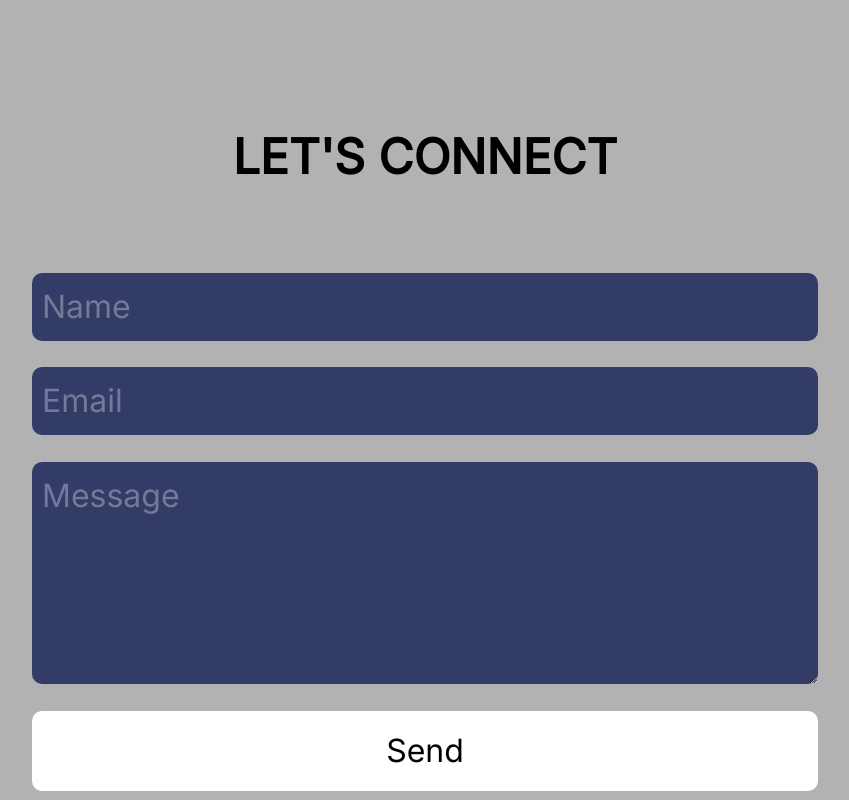
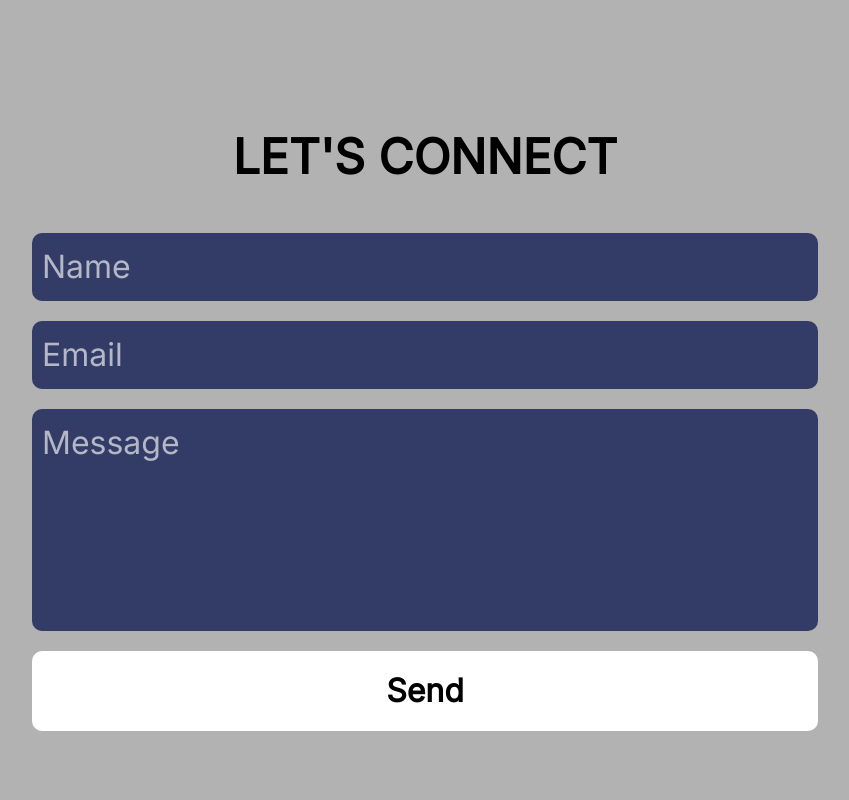
Before and after one commit to bainblan/Personal-Portfolio, a Next.js app: page / in a window 1280 px wide. Shown: the part 6500-7300 px from the top of the page, without its empty margins (215-1064 px from the left). Built offline with nearby package versions, Linux system fonts and the light colour scheme; no server answers.

Commit message:
tried integrating Supabase

```diff
--- /dev/null
+++ b/app/actions/contact.ts
@@ -0,0 +1,117 @@
+'use server';
+
+import { createClient } from '@/utils/supabase/server';
+import { cookies } from 'next/headers';
+
+interface ContactFormData {
+  name: string;
+  email: string;
+  message: string;
+}
+
+interface ValidationError {
+  field: string;
+  message: string;
+}
+
+const validateForm = (data: ContactFormData): ValidationError[] => {
+  const errors: ValidationError[] = [];
+
+  // Validate name
+  if (!data.name.trim()) {
+    errors.push({ field: 'name', message: 'Name is required' });
+  } else if (data.name.trim().length < 2) {
+    errors.push({ field: 'name', message: 'Name must be at least 2 characters' });
+  }
+
+  // Validate email
+  if (!data.email.trim()) {
+    errors.push({ field: 'email', message: 'Email is required' });
+  } else {
+    const emailRegex = /^[^\s@]+@[^\s@]+\.[^\s@]+$/;
+    if (!emailRegex.test(data.email.trim())) {
+      errors.push({ field: 'email', message: 'Please enter a valid email address' });
+    }
+  }
+
+  // Validate message
+  if (!data.message.trim()) {
+    errors.push({ field: 'message', message: 'Message is required' });
+  } else if (data.message.trim().length < 10) {
+    errors.push({ field: 'message', message: 'Message must be at least 10 characters' });
+  }
+
+  return errors;
+};
+
+export const submitContactForm = async (formData: ContactFormData) => {
+  try {
+    // Validate
+    const validationErrors = validateForm(formData);
+    if (validationErrors.length > 0) {
+      return {
+        success: false,
+        errors: validationErrors,
+      };
+    }
+
+    // Create Supabase client
+    const supabase = await createClient();
+
+    // Insert into database
+    const { error: insertError } = await supabase
+      .from('contact_messages')
+      .insert([
+        {
+          name: formData.name.trim(),
+          email: formData.email.trim(),
+          message: formData.message.trim(),
+          created_at: new Date().toISOString(),
+        },
+      ]);
+
+    if (insertError) {
+      console.error('Database insert error:', insertError);
+      return {
+        success: false,
+        message: 'Failed to send message. Please try again.',
+      };
+    }
+
+    // Send email notification
+    const emailRes = await fetch('https://api.resend.com/emails', {
+      method: 'POST',
+      headers: {
+        'Content-Type': 'application/json',
+        Authorization: `Bearer ${process.env.RESEND_API_KEY}`,
+      },
+      body: JSON.stringify({
+        from: 'onboarding@resend.dev',
+        to: 'bainesblanton@gmail.com',
+        subject: `New Contact Form Submission from ${formData.name}`,
+        html: `
+          <h2>New Contact Message</h2>
+          <p><strong>From:</strong> ${formData.name}</p>
+          <p><strong>Email:</strong> ${formData.email}</p>
+          <p><strong>Message:</strong></p>
+          <p>${formData.message.replace(/\n/g, '<br>')}</p>
+        `,
+      }),
+    });
+
+    if (!emailRes.ok) {
+      console.warn('Email notification failed, but message was saved to database');
+    }
+
+    return {
+      success: true,
+      message: 'Message sent successfully! I will get back to you soon.',
+    };
+  } catch (error) {
+    console.error('Unexpected error:', error);
+    return {
+      success: false,
+      message: 'An unexpected error occurred. Please try again.',
+    };
+  }
+};
--- a/package.json
+++ b/package.json
@@ -9,6 +9,7 @@
     "lint": "eslint"
   },
   "dependencies": {
+    "@supabase/ssr": "^0.8.0",
     "@supabase/supabase-js": "^2.89.0",
     "next": "16.0.10",
     "react": "19.2.1",
--- a/sections/Contact.tsx
+++ b/sections/Contact.tsx
@@ -1,60 +1,148 @@
 'use client';
 
 import { useState } from 'react';
+import { submitContactForm } from '@/app/actions/contact';
+
+interface FormError {
+  field: string;
+  message: string;
+}
 
 export default function Contact() {
-
   const [formData, setFormData] = useState({
-        name: "",
-        email: "",
-        message: ""
+    name: '',
+    email: '',
+    message: '',
   });
 
-    const handleSubmit = async (e) => {
-        e.preventDefault()
+  const [isLoading, setIsLoading] = useState(false);
+  const [successMessage, setSuccessMessage] = useState('');
+  const [errorMessage, setErrorMessage] = useState('');
+  const [fieldErrors, setFieldErrors] = useState<FormError[]>([]);
 
-        const { name, email, message } = formData
+  const getFieldError = (field: string): string | undefined => {
+    return fieldErrors.find((err) => err.field === field)?.message;
+  };
 
-        const { error } = await supabase
-            .from('contact_messages')
-            .insert([{ name, email, message }])
+  const handleSubmit = async (e: React.FormEvent<HTMLFormElement>) => {
+    e.preventDefault();
+    setIsLoading(true);
+    setSuccessMessage('');
+    setErrorMessage('');
+    setFieldErrors([]);
 
-        if (error) {
-            console.error(error)
-            alert("Something went wrong. Try again.")
+    const result = await submitContactForm(formData);
+
+    if (result.success) {
+      setSuccessMessage(result.message || 'Message sent successfully!');
+      setFormData({ name: '', email: '', message: '' });
+      // Clear success message after 5 seconds
+      setTimeout(() => setSuccessMessage(''), 5000);
     } else {
-            alert("Message sent!")
+      if (result.errors) {
+        setFieldErrors(result.errors);
+      } else {
+        setErrorMessage(result.message || 'Failed to send message. Please try again.');
       }
     }
 
+    setIsLoading(false);
+  };
+
+  const handleInputChange = (
+    e: React.ChangeEvent<HTMLInputElement | HTMLTextAreaElement>
+  ) => {
+    const { name, value } = e.target;
+    setFormData((prev) => ({ ...prev, [name]: value }));
+    // Clear field-specific error when user starts typing
+    setFieldErrors((prev) => prev.filter((err) => err.field !== name));
+  };
+
   return (
-        <div id="contact" className="flex w-full justify-center items-center px-[126px] py-[135px] bg-[#B2B2B2]">
-            <div className="flex flex-col justify-between w-[786px] h-[670px]">
-                <p className="text-black text-center text-[48px] font-bold w-full">LET&apos;S CONNECT</p>
-                <form onSubmit={handleSubmit} className="flex flex-col text-[32px] justify-between w-full h-[518px]">
+    <div
+      id="contact"
+      className="flex w-full justify-center items-center px-[126px] py-[135px] bg-[#B2B2B2]"
+    >
+      <div className="flex flex-col justify-between w-[786px]">
+        <p className="text-black text-center text-[48px] font-bold w-full mb-[40px]">
+          LET&apos;S CONNECT
+        </p>
+
+        <form
+          onSubmit={handleSubmit}
+          className="flex flex-col text-[32px] gap-[20px] w-full"
+        >
+          {/* Name Field */}
+          <div className="flex flex-col gap-[8px]">
             <input
               type="text"
+              name="name"
               placeholder="Name"
               value={formData.name}
-                        onChange={(e) => setFormData({ ...formData, name: e.target.value })}
-                        className="bg-[#333c66] text-white/63 px-[10px] py-[10px] rounded-[10px] w-full h-fit"
+              onChange={handleInputChange}
+              disabled={isLoading}
+              className={`bg-[#333c66] text-white px-[10px] py-[10px] rounded-[10px] w-full h-fit placeholder-white/63 disabled:opacity-50 ${
+                getFieldError('name') ? 'border-2 border-red-500' : ''
+              }`}
             />
+            {getFieldError('name') && (
+              <p className="text-red-500 text-[14px]">{getFieldError('name')}</p>
+            )}
+          </div>
+
+          {/* Email Field */}
+          <div className="flex flex-col gap-[8px]">
             <input
               type="email"
+              name="email"
               placeholder="Email"
               value={formData.email}
-                        onChange={(e) => setFormData({ ...formData, email: e.target.value })}
-                        className="bg-[#333c66] text-white/63 px-[10px] py-[10px] rounded-[10px] w-full h-fit"
+              onChange={handleInputChange}
+              disabled={isLoading}
+              className={`bg-[#333c66] text-white px-[10px] py-[10px] rounded-[10px] w-full h-fit placeholder-white/63 disabled:opacity-50 ${
+                getFieldError('email') ? 'border-2 border-red-500' : ''
+              }`}
             />
+            {getFieldError('email') && (
+              <p className="text-red-500 text-[14px]">{getFieldError('email')}</p>
+            )}
+          </div>
+
+          {/* Message Field */}
+          <div className="flex flex-col gap-[8px]">
             <textarea
+              name="message"
               placeholder="Message"
               value={formData.message}
-                        onChange={(e) => setFormData({ ...formData, message: e.target.value })}
-                        className="bg-[#333c66] text-white/63 px-[10px] py-[10px] rounded-[10px] w-full h-[222px]"
+              onChange={handleInputChange}
+              disabled={isLoading}
+              className={`bg-[#333c66] text-white px-[10px] py-[10px] rounded-[10px] w-full h-[222px] placeholder-white/63 disabled:opacity-50 resize-none ${
+                getFieldError('message') ? 'border-2 border-red-500' : ''
+              }`}
             />
-                    <button className="bg-white px-[20px] py-[16px] text-black rounded-[10px]">
-                        Send
+            {getFieldError('message') && (
+              <p className="text-red-500 text-[14px]">{getFieldError('message')}</p>
+            )}
+          </div>
+
+          {/* Submit Button */}
+          <button
+            type="submit"
+            disabled={isLoading}
+            className="bg-white px-[20px] py-[16px] text-black rounded-[10px] font-semibold disabled:opacity-50 hover:bg-gray-100 transition-colors"
+          >
+            {isLoading ? 'Sending...' : 'Send'}
           </button>
+
+          {/* Success Message */}
+          {successMessage && (
+            <p className="text-green-600 text-[16px] font-semibold">{successMessage}</p>
+          )}
+
+          {/* Error Message */}
+          {errorMessage && (
+            <p className="text-red-500 text-[16px] font-semibold">{errorMessage}</p>
+          )}
         </form>
       </div>
     </div>
--- /dev/null
+++ b/utils/supabase/client.ts
@@ -0,0 +1,10 @@
+import { createBrowserClient } from "@supabase/ssr";
+
+const supabaseUrl = process.env.NEXT_PUBLIC_SUPABASE_URL;
+const supabaseKey = process.env.NEXT_PUBLIC_SUPABASE_PUBLISHABLE_DEFAULT_KEY;
+
+export const createClient = () =>
+  createBrowserClient(
+    supabaseUrl!,
+    supabaseKey!,
+  );
--- /dev/null
+++ b/utils/supabase/middleware.ts
@@ -0,0 +1,38 @@
+
+import { createServerClient, type CookieOptions } from "@supabase/ssr";
+import { type NextRequest, NextResponse } from "next/server";
+
+const supabaseUrl = process.env.NEXT_PUBLIC_SUPABASE_URL;
+const supabaseKey = process.env.NEXT_PUBLIC_SUPABASE_PUBLISHABLE_DEFAULT_KEY;
+
+export const createClient = (request: NextRequest) => {
+  // Create an unmodified response
+  let supabaseResponse = NextResponse.next({
+    request: {
+      headers: request.headers,
+    },
+  });
+
+  const supabase = createServerClient(
+    supabaseUrl!,
+    supabaseKey!,
+    {
+      cookies: {
+        getAll() {
+          return request.cookies.getAll()
+        },
+        setAll(cookiesToSet) {
+          cookiesToSet.forEach(({ name, value, options }) => request.cookies.set(name, value))
+          supabaseResponse = NextResponse.next({
+            request,
+          })
+          cookiesToSet.forEach(({ name, value, options }) =>
+            supabaseResponse.cookies.set(name, value, options)
+          )
+        },
+      },
+    },
+  );
+
+  return supabaseResponse
+};
--- /dev/null
+++ b/utils/supabase/server.ts
@@ -0,0 +1,30 @@
+import { createServerClient, type CookieOptions } from "@supabase/ssr";
+import { cookies } from "next/headers";
+
+const supabaseUrl = process.env.NEXT_PUBLIC_SUPABASE_URL;
+const supabaseKey = process.env.NEXT_PUBLIC_SUPABASE_PUBLISHABLE_DEFAULT_KEY;
+
+export const createClient = async () => {
+  const cookieStore = await cookies();
+
+  return createServerClient(
+    supabaseUrl!,
+    supabaseKey!,
+    {
+      cookies: {
+        getAll() {
+          return cookieStore.getAll()
+        },
+        setAll(cookiesToSet) {
+          try {
+            cookiesToSet.forEach(({ name, value, options }) => cookieStore.set(name, value, options))
+          } catch {
+            // The `setAll` method was called from a Server Component.
+            // This can be ignored if you have middleware refreshing
+            // user sessions.
+          }
+        },
+      },
+    },
+  );
+};
```
Also changed, not shown: 1 other file (tests, documents, lock files or other folders). Lines whose indentation alone changed are shown as unchanged.
